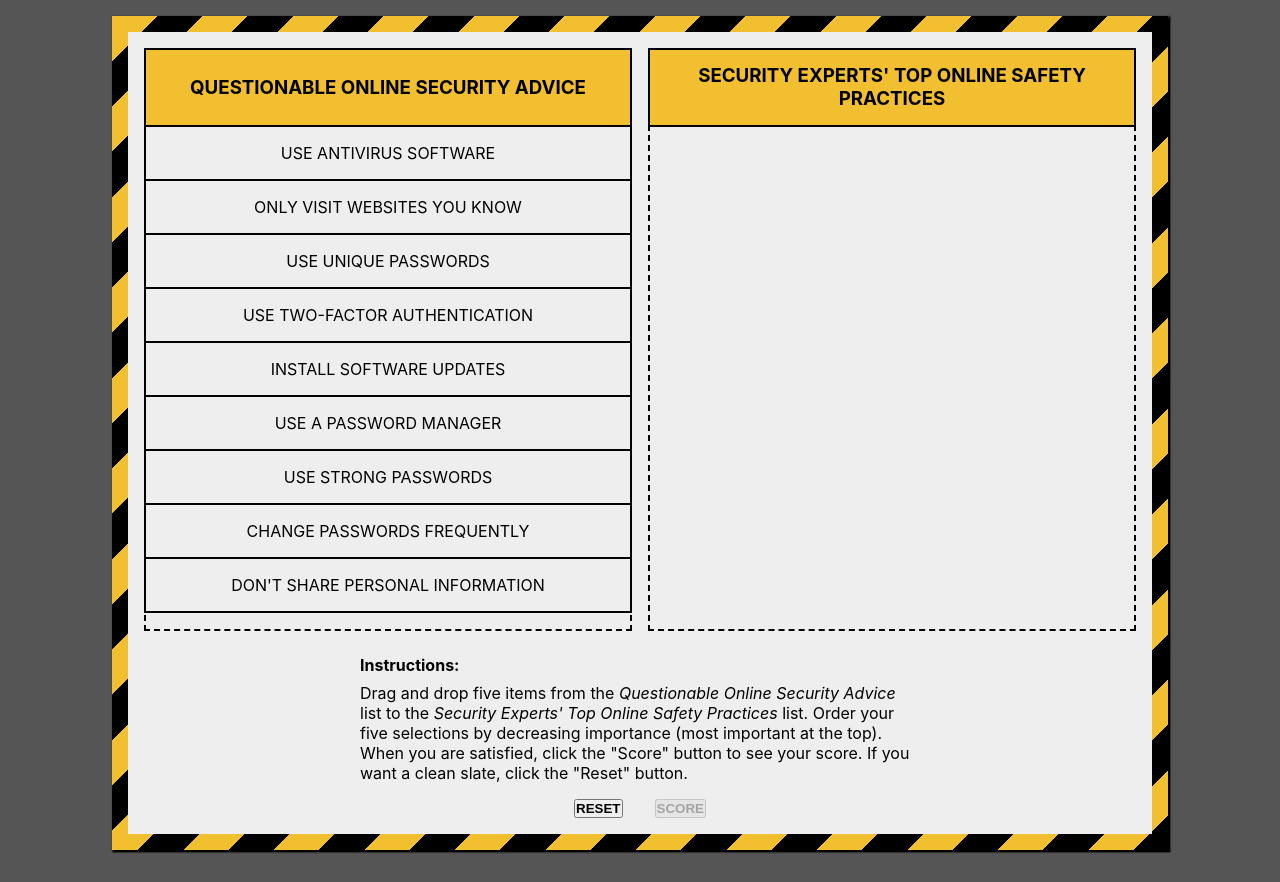
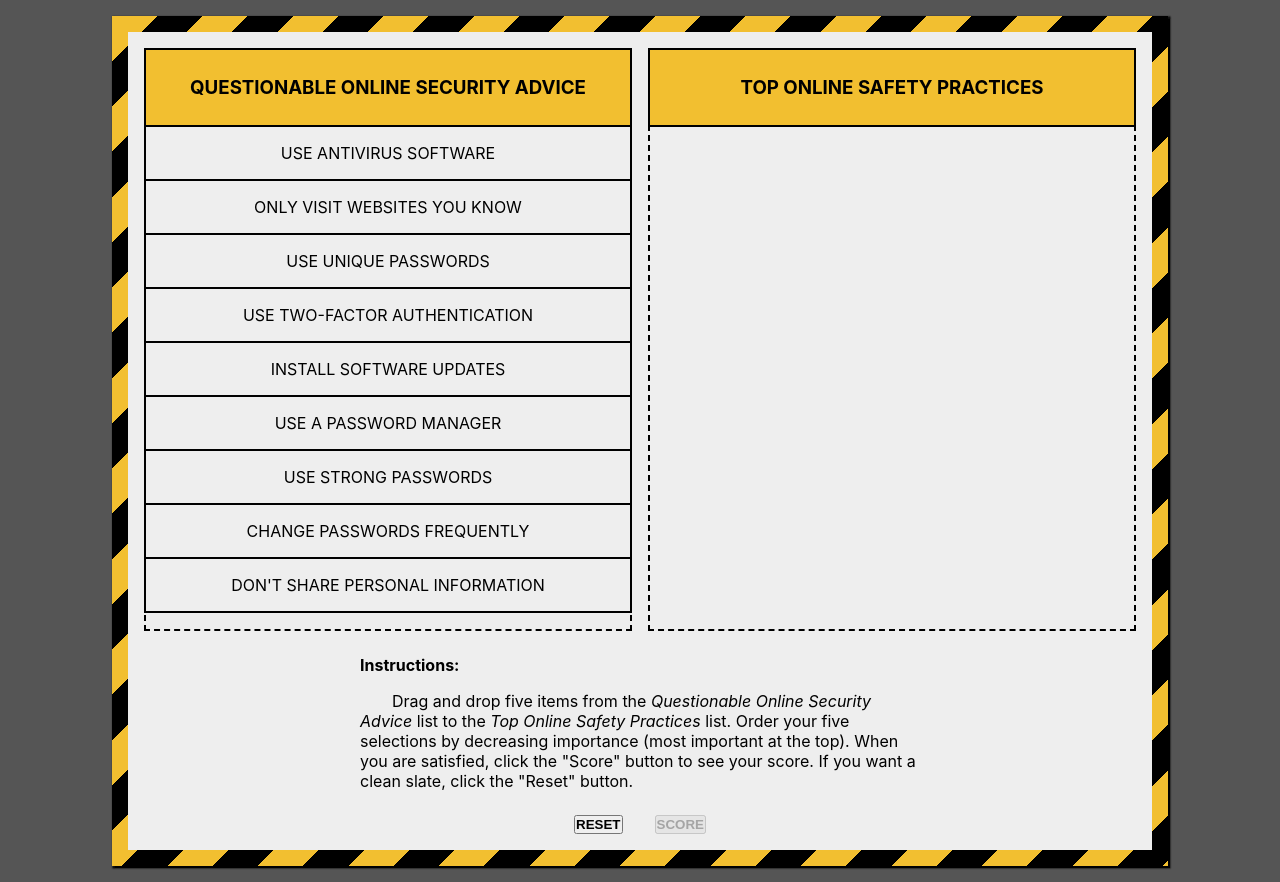
Before and after one commit to nstickney/securitysquabble, a Vue app: page / in a window 1280 px wide. Built offline with nearby package versions, Linux system fonts and the light colour scheme.

Commit message:
fix: scoring now shows answer, link

```diff
--- a/src/App.vue
+++ b/src/App.vue
@@ -20,7 +20,7 @@ html {
   min-height: 100%;
 }
 body {
-  background: #555555;
+  background: #555;
   margin: 0;
   min-height: 100%;
   padding: 1rem;
@@ -30,8 +30,8 @@ body {
   135deg,
   #f2bf30,
   #f2bf30 2rem,
-  #000000 2rem,
-  #000000 4rem
+  black 2rem,
+  black 4rem
   );
   box-shadow: 0.1rem 0.1rem 0.1rem 0.1rem;
   font-family: -apple-system,BlinkMacSystemFont,"Segoe UI",Roboto,Oxygen-Sans,Ubuntu,Cantarell,"Helvetica Neue",sans-serif;
@@ -40,7 +40,6 @@ body {
   padding: 1rem;
   margin: 0 auto;
   max-width: 64rem;
-  text-align: center;
 }
 </style>
 
--- a/src/components/SecuritySquabble.vue
+++ b/src/components/SecuritySquabble.vue
@@ -3,7 +3,7 @@
     <div class="row">
       <div>
         <h3>Questionable Online Security Advice</h3>
-        <draggable class="list-group" element="ul" v-model="list" :options="dragOptions" :move="onMove" @start="isDragging=true" @end="isDragging=false">
+        <draggable class="list-group force-height" element="ul" v-model="list" :options="dragOptions" :move="onMove" @start="isDragging=true" @end="isDragging=false">
         <transition-group type="transition" :name="'flip-list'">
           <li class="list-group-item" v-for="element in list" :key="element.order">
             {{element.name}}
@@ -13,9 +13,9 @@
       </div>
 
       <div>
-        <h3>Security Experts' Top Online Safety Practices</h3>
+        <h3>Top Online Safety Practices</h3>
         <draggable element="span" v-model="list2" :options="dragOptions2" :move="onMove">
-        <transition-group name="no" class="list-group" tag="ul">
+        <transition-group name="no" class="list-group force-height" tag="ul">
           <li class="list-group-item" v-for="element in list2" :key="element.order">
             {{element.name}}
           </li>
@@ -26,11 +26,33 @@
 
     <div class="instructions">
       <h4>Instructions:</h4>
-      Drag and drop five items from the <em>Questionable Online Security Advice</em> list to the <em>Security Experts' Top Online Safety Practices</em> list. Order your five selections by decreasing importance (most important at the top). When you are satisfied, click the "Score" button to see your score. If you want a clean slate, click the "Reset" button.
+      <p>Drag and drop five items from the <em>Questionable Online Security Advice</em> list to the <em>Top Online Safety Practices</em> list. Order your five selections by decreasing importance (most important at the top). When you are satisfied, click the "Score" button to see your score. If you want a clean slate, click the "Reset" button.</p>
     </div>
-    <button type="button" @click="resetLists">Reset</button>
-    <button type="button" @click="calcScore" :disabled="!scoreable">Score</button>
-    <h1 v-if="score > 0">Score: {{score}} out of 25</h1>
+    <div class="buttons">
+      <button type="button" @click="resetLists">Reset</button>
+      <button type="button" @click="calcScore" :disabled="!scoreable">Score</button>
+    </div>
+
+    <div class="overlay" v-if="score > 0">
+      <div class="row">
+        <div>
+          <h4>Your Score:</h4>
+          <h3>{{score}} out of 25</h3>
+          <p>For more information, check out the <a href="https://security.googleblog.com/2015/07/new-research-comparing-how-security.html">Google Security blog post</a> that inspired this game.</p>
+        </div>
+        <div>
+          <h3>Security Experts' Top Online Safety Practices</h3>
+          <ul class="list-group">
+            <li class="list-group-item" v-for="element in experts" :key="element.index">
+              {{element.name}}
+            </li>
+          </ul>
+        </div>
+      </div>
+      <div class="buttons">
+        <button type="button" @click="resetLists">Play Again</button>
+      </div>
+    </div>
   </div>
 </template>
 
@@ -38,12 +60,14 @@
 import draggable from "vuedraggable";
 
 // https://security.googleblog.com/2015/07/new-research-comparing-how-security.html
-const message = [
+const correct = [
   "Install software updates",
   "Use unique passwords",
   "Use two-factor authentication",
   "Use strong passwords",
-  "Use a password manager",
+  "Use a password manager"
+];
+const incorrect = [
   "Use antivirus software",
   "Change passwords frequently",
   "Only visit websites you know",
@@ -70,10 +94,13 @@ export default {
   },
   data() {
     return {
-      list: message.map((name, index) => {
+      list: correct.concat(incorrect).map((name, index) => {
         return { name, order: index + 1, fixed: false };
       }),
       list2: [],
+      experts: correct.map((name, index) => {
+        return { name, index };
+      }),
       editable: true,
       isDragging: false,
       delayedDragging: false,
@@ -98,7 +125,7 @@ export default {
     },
     resetLists() {
       this.score = 0
-      this.list = message.map((name, index) => {
+      this.list = correct.concat(incorrect).map((name, index) => {
         return { name, order: index + 1, fixed: false };
       })
       this.list2 = [];
@@ -167,10 +194,6 @@ button {
   text-transform: uppercase;
 }
 
-h1 {
-  padding: 0 1rem 1rem;
-}
-
 h3 {
   align-items: center;
   background: #f2bf30;
@@ -179,6 +202,7 @@ h3 {
   justify-content: center;
   min-height: 4em;
   padding: 0 1rem;
+  text-align: center;
   text-transform: uppercase;
 }
 
@@ -186,8 +210,21 @@ h4 {
   padding: 0.5rem 0;
 }
 
+p {
+  padding: 0.5rem 0;
+  text-indent: 2rem;
+}
+
+.buttons {
+  text-align: center;
+}
+
 .flip-list-move {
   transition: transform 0.5s;
+}
+
+.force-height {
+  min-height: 3rem;
 }
 
 .ghost {
@@ -199,7 +236,6 @@ h4 {
   padding: 0 1rem;
   margin: 0 auto;
   max-width: 35em;
-  text-align: left;
 }
 
 .list-group {
@@ -207,14 +243,15 @@ h4 {
   border-right: 2px dashed black;
   border-bottom: 2px dashed black;
   list-style: none;
-  min-height: 3rem;
 }
 
 .list-group-item {
+  background: #eee;
   border: 2px solid black;
   cursor: move;
   margin: -2px;
   padding: 1rem 0.5rem;
+  text-align: center;
   text-transform: uppercase;
 }
 
@@ -226,7 +263,24 @@ h4 {
   transition: transform 0s;
 }
 
+.overlay {
+  background: rgba(238, 238, 238, 0.95);
+  height: 100%;
+  left: 0;
+  padding: 6rem 0;
+  position: fixed;
+  width: 100%;
+  top: 0px;
+  z-index: 1000;
+}
+
+.overlay > div {
+  margin: 0 auto;
+  max-width: 64rem;
+}
+
 .row {
+  margin: 0 auto;
   padding: 0.5rem;
 }
 
@@ -243,11 +297,11 @@ h4 {
 }
 
 .squabble {
-  background: #eeeeee;
+  background: #eee;
 }
 
 @media only screen and (min-width: 768px) {
-  .list-group {
+  .force-height {
     height: 504px;
     margin-top: -2px;
   }
```
